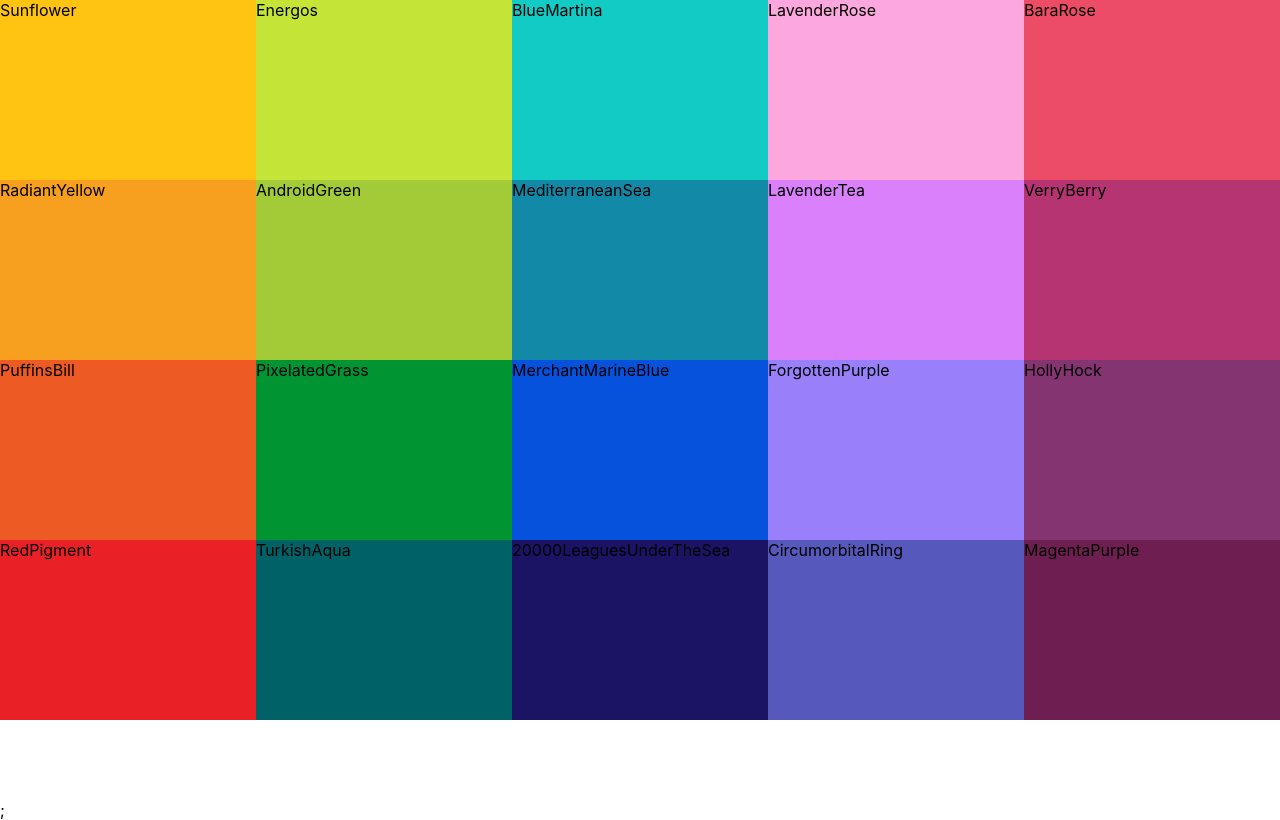
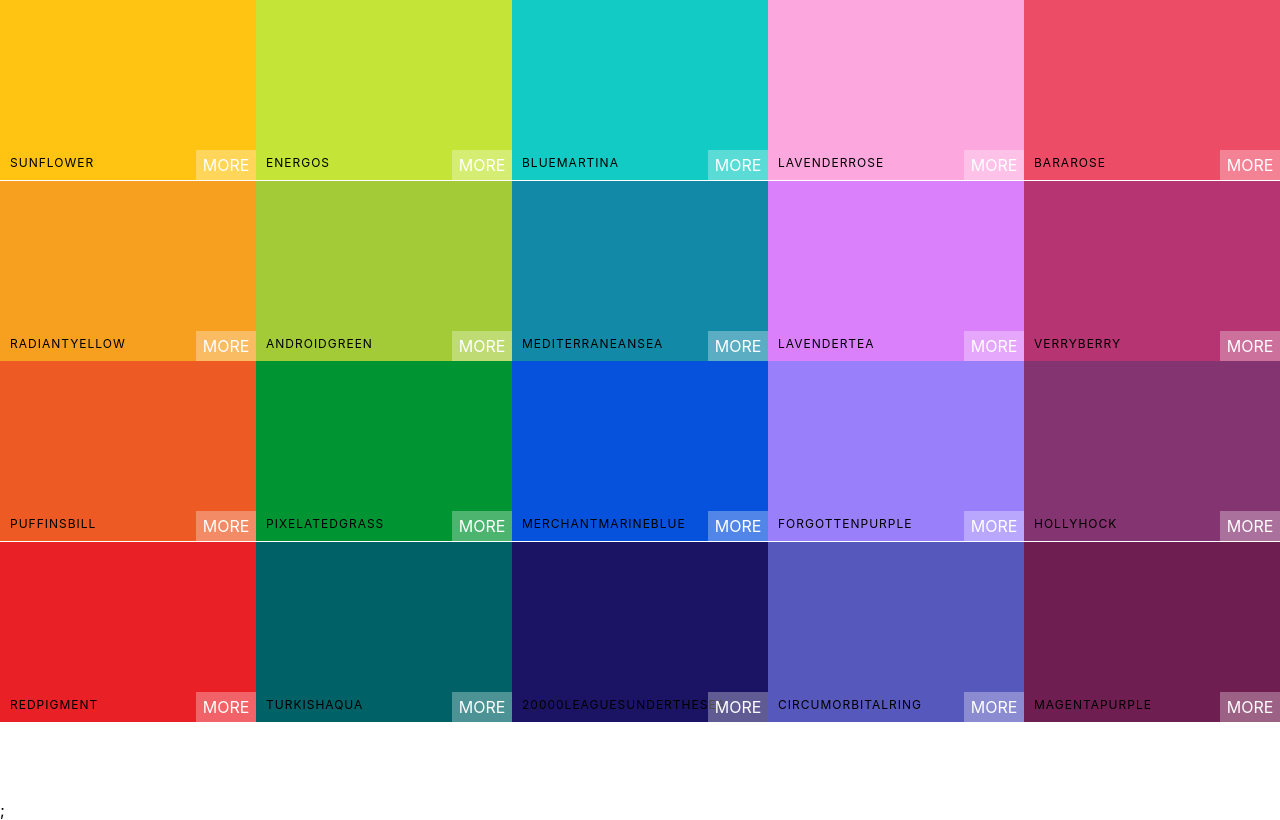
Before and after one commit to yeondam88/colors-app, a React (Create React App) app: page / in a window 1280 px wide. Built offline with nearby package versions, Linux system fonts and the light colour scheme.

Commit message:
style colorbox

```diff
--- a/src/ColorBox.css
+++ b/src/ColorBox.css
@@ -5,4 +5,57 @@
     display: inline-block;
     position: relative;
     cursor: pointer;
+    margin-bottom: -3.5px;
 }
+
+.copy-button {
+    width: 100px;
+    height: 30px;
+    position: absolute;
+    display: inline-block;
+    top: 50%;
+    left: 50%;
+    margin-left: -50px;
+    margin-top: -15px;
+    text-align: center;
+    outline: none;
+    background: rgba(255, 255, 255, 0.3);
+    font-size: 1rem;
+    line-height: 30px;
+    color: #fff;
+    text-transform: uppercase;
+    border: none;
+    opacity: 0;
+}
+
+.ColorBox:hover .copy-button {
+    opacity: 1;
+    transition: opacity 200ms ease-in;
+    cursor: pointer;
+}
+
+.box-content {
+    position: absolute;
+    padding: 10px;
+    width: 100%;
+    left: 0px;
+    bottom: 0px;
+    color: #000;
+    letter-spacing: 1px;
+    text-transform: uppercase;
+    font-size: 12px;
+}
+
+.see-more {
+    background: rgba(255, 255, 255, 0.3);
+    position: absolute;
+    border: none;
+    right: 0px;
+    bottom: 0px;
+    color: #fff;
+    width: 60px;
+    height: 30px;
+    text-align: center;
+    line-height: 30px;
+    text-transform: uppercase;
+}
--- a/src/ColorBox.js
+++ b/src/ColorBox.js
@@ -1,10 +1,16 @@
 import React from 'react';
 import './ColorBox.css';
 
-function ColorBox({ color }) {
+function ColorBox({ color, name }) {
   return (
-    <div style={{ backgroundColor: color.color }} className="ColorBox">
-      <span>{color.name}</span>
+    <div style={{ backgroundColor: color }} className="ColorBox">
+      <div className="copy-container">
+        <div className="box-content">
+          <span>{name}</span>
+        </div>
+        <button className="copy-button">Copy</button>
+      </div>
+      <span className="see-more">More</span>
     </div>
   );
 }
--- a/src/Palette.js
+++ b/src/Palette.js
@@ -4,7 +4,7 @@
 
 function Palette(props) {
   const colorBoxes = props.colors.map(color => {
-    return <ColorBox color={color} />;
+    return <ColorBox {...color} />;
   });
   return (
     <div className="Palette">
```
